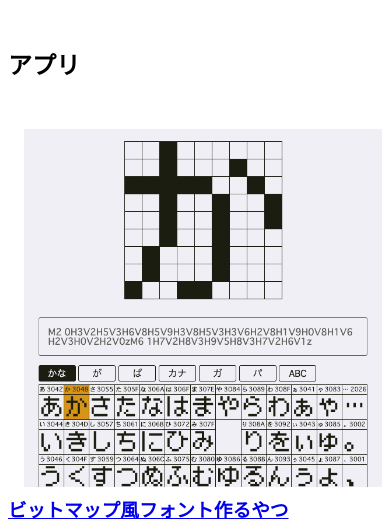
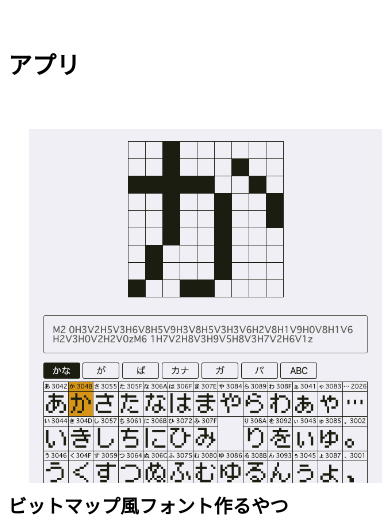
Before and after one commit to hookun/hookun.github.io, a website with bundled scripts: page src/index.html in a window 390 px wide. Shown: the part 280-812 px from the top of the page. Built offline with nearby package versions, Linux system fonts and the light colour scheme.

Commit message:
Update heading style

```diff
--- a/src/index.html
+++ b/src/index.html
@@ -14,7 +14,7 @@
     <h2 id="Applications">アプリ</h2>
     <div class="App">
         <figure><img src="./bitmap-font.png"></figure>
-        <h3><a href="https://hookun.github.io/bitmap-font/" target="_blank">ビットマップ風フォント作るやつ</a></h3>
+        <h3>ビットマップ風フォント作るやつ</h3>
         <p>ビットマップ風のフォントを編集できます。マス目をなぞるSVGのパスを出せるのでうまいことやればフォントファイルも作れるはず。</p>
         <p>時間ができたら直接フォントファイルを出力できるようにします。</p>
         <ul>
@@ -24,7 +24,7 @@
     </div>
     <div class="App">
         <figure><img src="./pokedan.png"></figure>
-        <h3><a href="https://hookun.github.io/pokedan/" target="_blank">ポケダンもじもじ</a></h3>
+        <h3>ポケダンもじもじ</h3>
         <p>ポケモン不思議のダンジョン空の探検隊のメッセージウインドウをブラウザに再現します。</p>
         <p><a href="https://hookun.github.io/bitmap-font/" target="_blank">ビットマップ風フォント作るやつ</a>で出したパスのデータをここで使っています。</p>
         <p>After Effectsみたいなタイムラインとかシーンでファイルを分ける機能とか追加したい。</p>
--- a/src/style.css
+++ b/src/style.css
@@ -1,5 +1,5 @@
 main {
-    --Gap: 0.5rem;
+    --Gap: 0.8rem;
     &>* {
         width: var(--BaseWidth);
     }
@@ -71,14 +71,14 @@ figure {
     clear: both;
     margin: 2rem auto;
     &>h3 {
-        padding: 0;
-        line-height: 1rem;
-        margin: 1rem auto;
+        transform: translateY(-0.5rem);
+        margin-bottom: 0;
+        text-decoration: none;
     }
     &>figure {
         float: right;
-        width: calc(var(--BaseWidth) / 2 - var(--Gap));
-        margin-left: calc(var(--Gap) * 2);
+        width: calc((var(--BaseWidth) - var(--Gap)) / 2);
+        margin-left: calc(var(--Gap) + 0.5rem);
     }
     &::after {
         clear: both;
@@ -115,11 +115,15 @@ figure {
         width: 100%;
         height: 0;
     }
+    @media (max-width: 775px) {
+        margin-bottom: calc(var(--BasePadding) - var(--Gap));
+    }
     @media (max-width: 600px) {
         --CardWidth: 75vw;
         display: flex;
         flex-wrap: nowrap;
         width: 100%;
+        margin-bottom: 4vw;
         overflow-x: auto;
         &>* {
             float: none;
```
